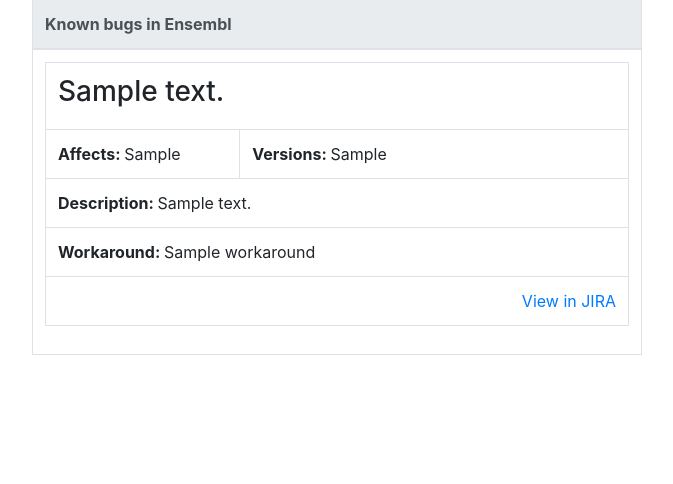
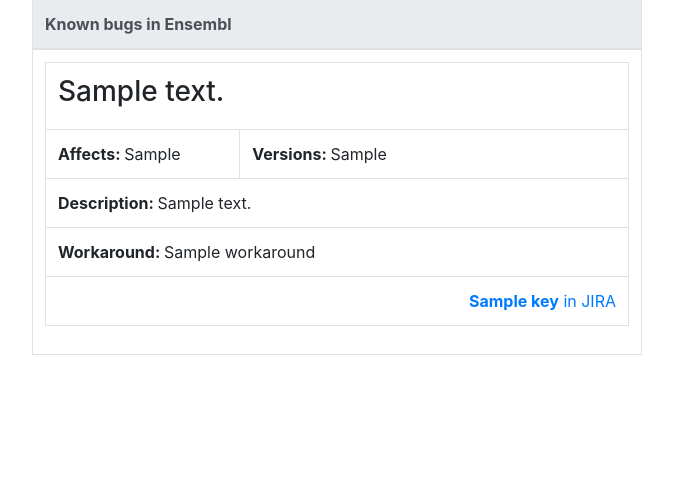
Before and after one commit to Ensembl/ensembl-production-services, a Django app: template ensembl_bugs/templates/known_bugs.html in a window 1280 px wide. Shown: the part 136-620 px from the top of the page, without its empty margins (303-976 px from the left). Run offline with Django 3.2, Linux system fonts and the light colour scheme; the template is opened without the code that fills it: most values are stand-ins (such as "Sample title", 1, 10 or a date in 2020); parts of the project's set-up code (start-up, migrations or seed data) failed here and were passed over; some libraries are stand-ins or nearby versions.

Commit message:
Add JIRA ticket ID to display

```diff
--- a/ensembl_bugs/templates/known_bugs_table.html
+++ b/ensembl_bugs/templates/known_bugs_table.html
@@ -24,7 +24,7 @@
             </tr>
             {% if jira_link %}
               <tr>
-                <td colspan="2" class="text-right"><a href="{{ kb.permalink }}" target="_blank">View in JIRA</a></td>
+                <td colspan="2" class="text-right"><a href="{{ kb.permalink }}" target="_blank"><strong>{{ kb.key }}</strong> in JIRA</a></td>
               </tr>
             {% endif %}
           </table>
--- a/ensembl_bugs/views.py
+++ b/ensembl_bugs/views.py
@@ -70,6 +70,7 @@
 
 def matches_filter(jira_issue, known_bugs_filter):
     fields_string = " ".join(filter(None, [
+        jira_issue.key,
         jira_issue.fields.summary,
         jira_issue.fields.description,
         jira_issue.affected_sites,
```
